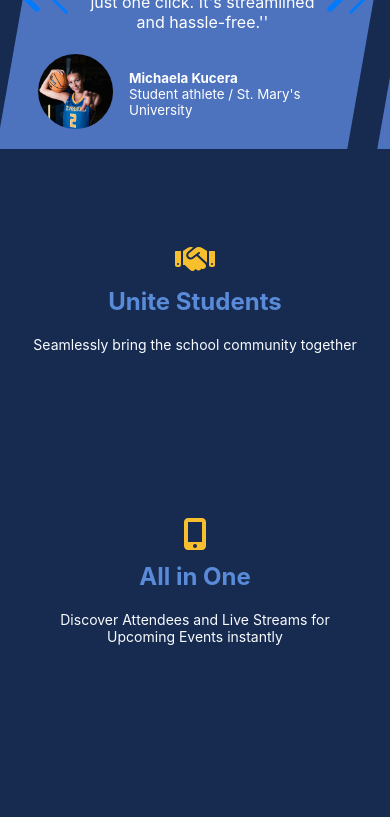
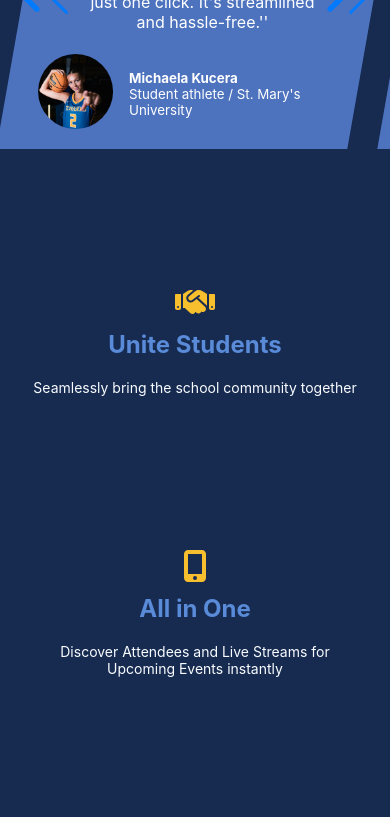
Before and after one commit to JosuaHall/athletia-website, a React (Create React App) app: page / in a window 390 px wide. Shown: the part 1220-2037 px from the top of the page. Built offline with nearby package versions, Linux system fonts and the light colour scheme.

Commit message:
quotes changed + small layout adjustments for small screens

```diff
--- a/src/App.css
+++ b/src/App.css
@@ -441,8 +441,8 @@ p {
   display: grid;
   grid-template-columns: 1fr;
   height: 50vh;
-  gap: 2em;
-  padding: 2em;
+  gap: 0em;
+  padding: 4em 2em;
   margin-top: 10em;
   height: 100vh;
 }
--- a/src/components/ReviewsComponents/MySwiper.jsx
+++ b/src/components/ReviewsComponents/MySwiper.jsx
@@ -22,14 +22,14 @@ const reviews = [
   },
   {
     quote:
-      "''My mom has always struggled to find the live streams to my games, and now it's easy! My whole family loves it!''",
+      "''A must-have for any sports fan at any university - I can quickly check upcoming games on campus and also see which other students are going to watch.''",
     image: emil,
     name: "Emil Jönsson",
     school: "Student athlete / CSU-Pueblo",
   },
   {
     quote:
-      "''A must-have for any sports fan at any university - I can quickly check upcoming games on campus and also see which other students are going to watch.''",
+      "''My mom has always struggled to find the live streams to my games, and now it's easy! My whole family loves it!''",
     image: kathlin,
     name: "Kaitlin Bean",
     school: "Student athlete / CSU-Pueblo",
```
